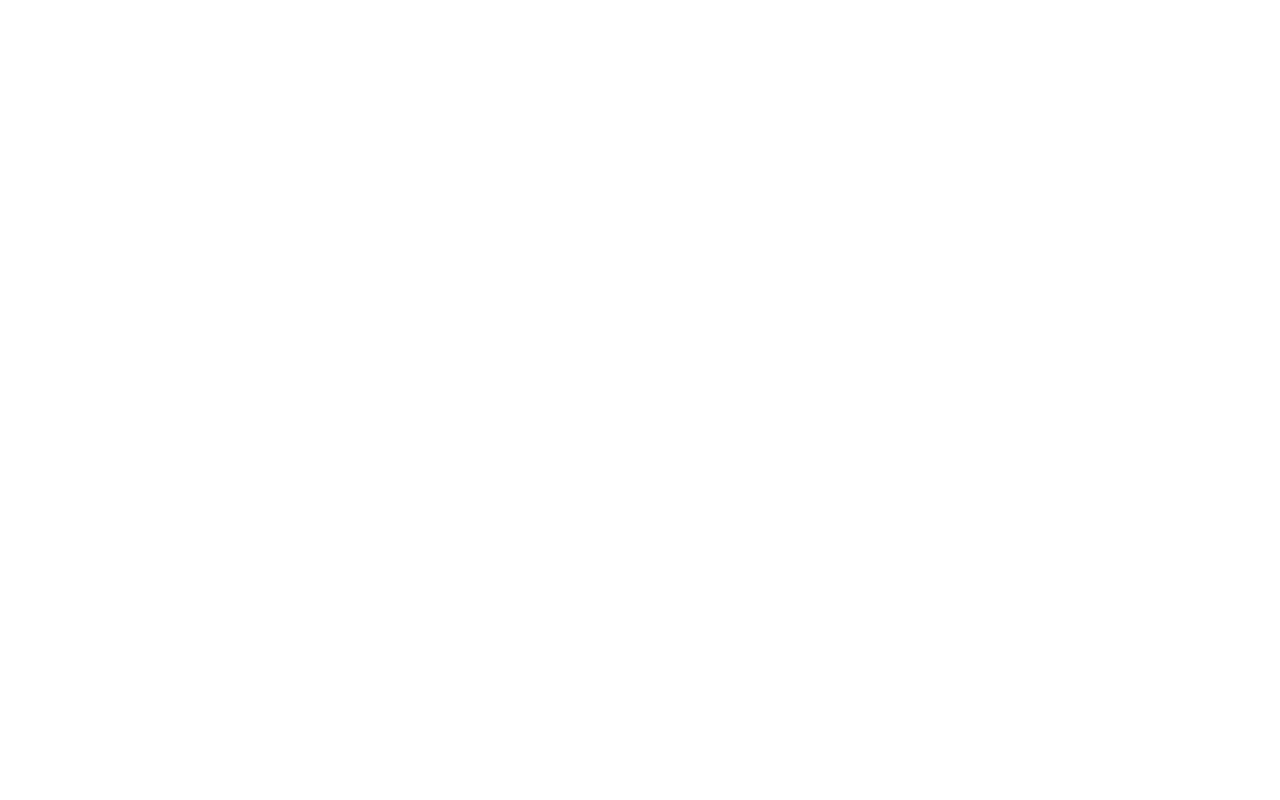
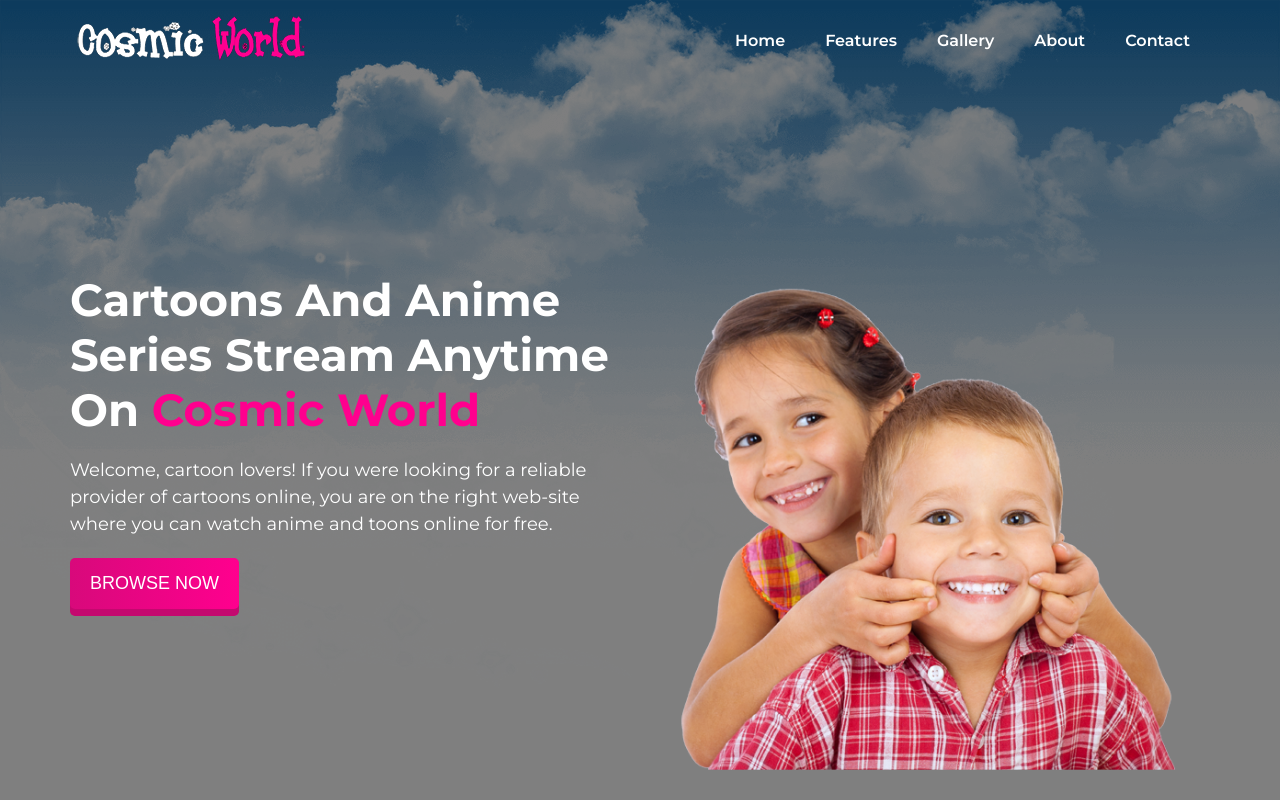
Before and after one commit to mohammadtanim24h/cosmic-world, a plain HTML site: page index.html in a window 1280 px wide. Drawn offline with Linux system fonts and the light colour scheme.

Commit message:
banner donw

```diff
--- a/css/style.css
+++ b/css/style.css
@@ -0,0 +1,113 @@
+@import url('https://fonts.googleapis.com/css2?family=Montserrat:wght@400;600;700&display=swap');
+
+* {
+    margin: 0;
+    padding: 0;
+    box-sizing: border-box;
+}
+
+body {
+    font-family: 'Montserrat', sans-serif;
+}
+
+/* Common styles */
+
+.container {
+    max-width: 1200px;
+    margin: 0 auto;
+    padding: 30px;
+}
+
+.highlight-text {
+    color: #FF008E;
+}
+
+.primary-button {
+    outline: 0;
+    border: 0;
+    padding: 15px 20px;
+    color: #fff;
+    font-size: 18px;
+    text-transform: uppercase;
+    background-image: linear-gradient(90deg, #d8097b, #FF008E);
+    border-radius: 5px;
+    cursor: pointer;
+    box-shadow: 0 7px 0 #c4096f;
+    position: relative;
+    top: 0;
+}
+
+.primary-button:active {
+    box-shadow: 0 3px 0 #c4096f;
+    top: 3px;
+}
+
+/* Navigation Bar */
+
+header {
+    background-image: url('../images/cloud.png');
+    background-repeat: no-repeat;
+    background-size: cover;
+    background-color: rgba(0, 0, 0, 0.5);
+    background-blend-mode: overlay;
+}
+
+nav {
+    display: flex;
+    justify-content: space-between;
+    height: 80px;
+    align-items: center; /* Height specify korte hobe nahole align items kaj korbe na */
+}
+
+.navigation {
+    display: flex;
+}
+
+.navigation li {
+    list-style: none;
+    margin: 10px;
+}
+
+.navigation li a {
+    text-decoration: none;
+    color: #fff;
+    font-weight: 600;
+    padding: 15px 10px;
+}
+
+/* Banner */
+
+.banner {
+    height: calc(100vh - 140px);
+    display: grid;
+    grid-template-columns: 1fr 1fr;
+}
+
+.banner-left {
+    display: flex;
+    flex-direction: column;
+    justify-content: center;
+    align-items: flex-start;
+}
+
+.banner-left h1 {
+    color: #fff;
+    font-size: 45px;
+}
+
+.banner-left p {
+    color: #fff;
+    font-size: 18px;
+    line-height: 1.5;
+    margin: 20px 0;
+}
+
+.banner-right {
+    display: flex;
+    justify-content: center;
+    align-items: flex-end;
+}
+
+.banner-right img {
+    width: 100%;
+}
--- a/index.html
+++ b/index.html
@@ -8,6 +8,31 @@
     <link rel="stylesheet" href="css/style.css">
 </head>
 <body>
-
+    <header>
+        <nav class="container">
+            <div class="logo">
+                <img src="images/logo.png" alt="">
+            </div>
+            <ul class="navigation">
+                <li><a href="">Home</a></li>
+                <li><a href="">Features</a></li>
+                <li><a href="">Gallery</a></li>
+                <li><a href="">About</a></li>
+                <li><a href="">Contact</a></li>
+            </ul>
+        </nav>
+        <section class="container">
+            <div class="banner">
+                <div class="banner-left">
+                    <h1>Cartoons And Anime Series Stream Anytime On <span class="highlight-text">Cosmic World</span></h1>
+                    <p>Welcome, cartoon lovers! If you were looking for a reliable provider of cartoons online, you are on the right web-site where you can watch anime and toons online for free.</p>
+                    <button class="primary-button">Browse Now</button>
+                </div>
+                <div class="banner-right">
+                    <img src="images/about.png" alt="">
+                </div>
+            </div>
+        </section>
+    </header>
 </body>
 </html>
```
Also changed, not shown: images/cloud.png (renamed from images/banner.png).
